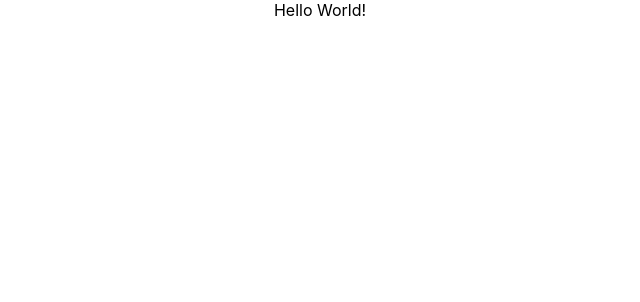
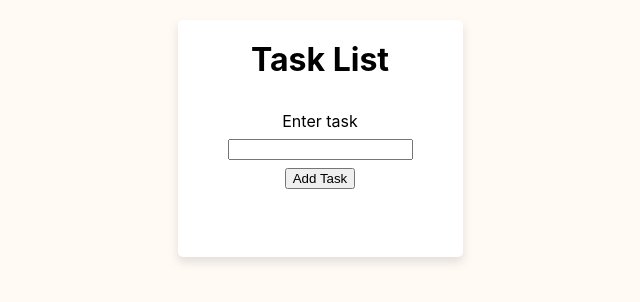
Before and after one commit to dicristea/task-app, a React (Create React App) app: page / in a window 1280 px wide. Shown: the top 302 px of the page, without its empty margins (320-960 px from the left). Built offline with nearby package versions, Linux system fonts and the light colour scheme; the HTML template or start-up script is replaced by a standard one.

Commit message:
list renders, use state.task.number instead of <ol>

```diff
--- a/src/App.css
+++ b/src/App.css
@@ -1,38 +1,41 @@
-.App {
+body {
   text-align: center;
+  min-height: 100vh;
+  background-color: rgb(255, 250, 244);
+  display: flex;
+  justify-content: center
 }
 
-.App-logo {
-  height: 40vmin;
-  pointer-events: none;
+.formCard {
+  margin-top: 20px;
+  padding: 20px 50px 20px 50px;
+  min-width: 50%;
+  display: flex;
+  flex-direction: column;
+  background-color: white;
+  border-radius: 5px;
+  box-shadow: 0px 5px 10px rgba(128, 128, 128, 0.228);
 }
 
-@media (prefers-reduced-motion: no-preference) {
-  .App-logo {
-    animation: App-logo-spin infinite 20s linear;
-  }
+h1 {
+  padding: 0;
+  margin: 0;
+  margin-bottom: 1rem;
 }
 
-.App-header {
-  background-color: #282c34;
-  min-height: 100vh;
+form {
+  margin: 1rem 0 1rem 0;
+  display: flex;
+  align-items: center;
+  flex-direction: column;
+  gap: 0.5rem;
+}
+
+ul {
+  list-style: none;
+  padding: 0;
+  text-align: left;
   display: flex;
   flex-direction: column;
-  align-items: center;
-  justify-content: center;
-  font-size: calc(10px + 2vmin);
-  color: white;
+  gap: 0.5rem;
 }
-
-.App-link {
-  color: #61dafb;
-}
-
-@keyframes App-logo-spin {
-  from {
-    transform: rotate(0deg);
-  }
-  to {
-    transform: rotate(360deg);
-  }
-}
--- a/src/App.js
+++ /dev/null
@@ -1,14 +0,0 @@
-//will handle the input field with logic
-
-import React from 'react';
-import './App.css';
-
-function App() {
-  return (
-    <div className="App">
-      Hello World!
-    </div>
-  );
-}
-
-export default App;
--- /dev/null
+++ b/src/App.jsx
@@ -0,0 +1,65 @@
+// will handle the input field, logic, and manage state
+
+import React, { Component } from 'react';
+import './App.css';
+import Overview from './components/Overview';
+import uniqid from "uniqid";
+
+class App extends Component {
+  constructor() {
+    super();
+
+    this.state = {
+      task: {
+        number: 1,
+        text: '',
+        id: uniqid(),
+      }, // handles what is typed into input field
+      tasks: [],
+    };
+  }
+
+  handleChange= (e) => {
+    this.setState((state) => ( // can use () or {} return - peep onSubmitTask
+      {
+        task : {
+          text: e.target.value,
+          id: this.state.task.id,
+          number: this.state.task.number,
+        }
+      }
+    ))
+  };
+
+  onSubmitTask = (e) => {
+    e.preventDefault(); // preventing default behavior of refreshing the form anytime it's submitted
+    this.setState((state) => {
+      return {
+        tasks: this.state.tasks.concat(this.state.task), // can't use push method(mutating) bc can't directly assign state, concat(non-mutating)
+        task: {
+          text: '',
+          id: uniqid(),
+          number: this.state.task.number +1,
+        }} //reset input to add another
+      });
+  };
+
+
+  render() {
+    const { task, tasks } = this.state; // destructuring state (for props too)
+
+    return(
+      <div className="formCard">
+        <h1 className="title">Task List</h1>
+        <form onSubmit={this.onSubmitTask}>
+          <label htmlFor="tastInput">Enter task</label>
+          <input onChange={this.handleChange} value={task.text} type="text" id="taskInput" />
+          <button type="submit">Add Task</button>
+        </form>
+        <Overview tasks={tasks} />
+      </div>
+    );
+  }
+}
+
+export default App;
--- a/src/components/Overview.js
+++ b/src/components/Overview.js
@@ -0,0 +1,17 @@
+//Will display/render all our tasks
+
+import React from "react";
+
+const Overview = (props) => {
+    const { tasks } = props; // takes tasks from the props
+
+    return(
+        <ul>
+            {tasks.map((task) => {
+                return <li key={task.id}>{task.number}. {task.text}</li>;
+            })}
+        </ul>
+    );
+};
+
+export default Overview;
```
Also changed, not shown: package.json (+2 -5 lines), 1 other file (tests, documents, lock files or other folders).
